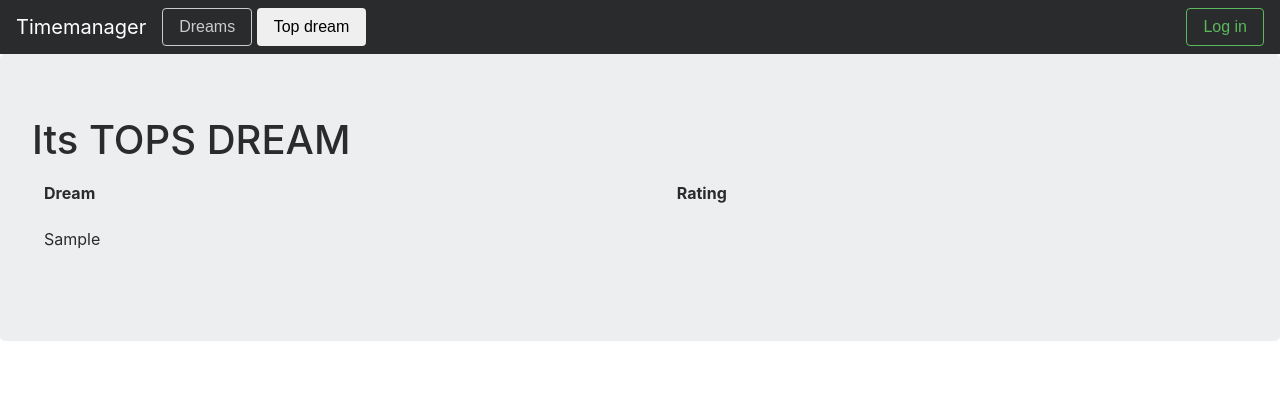
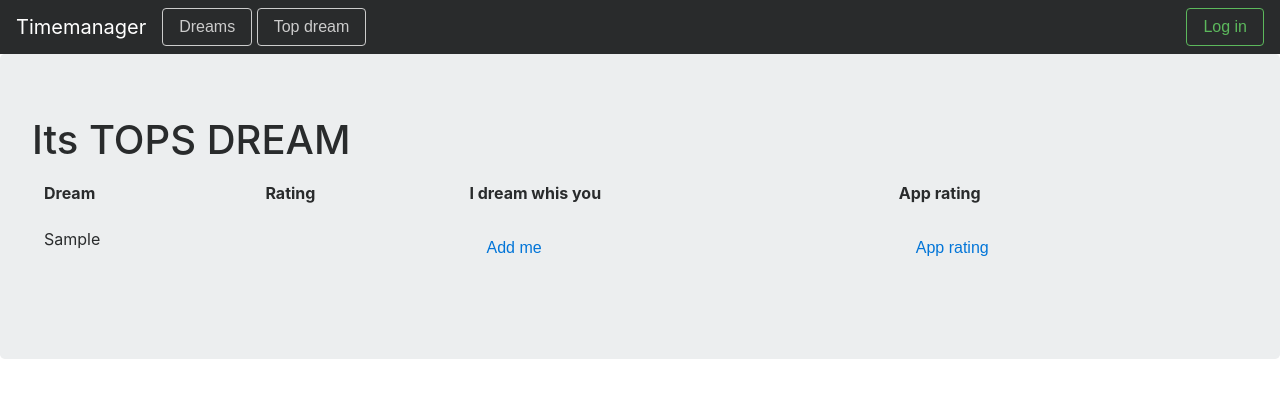
Before and after one commit to AdamovskiyAnatoliy/Timemanager, a Django app: page /top_dream/ in a window 1280 px wide. Shown: the top 398 px of the page. Run offline with Django 3.2, Linux system fonts and the light colour scheme; tables that the repository leaves empty hold one stand-in row (values such as "Sample post"); some libraries are stand-ins or nearby versions.

Commit message:
Fix dream list and app top dream

```diff
--- a/task/views.py
+++ b/task/views.py
@@ -81,7 +81,7 @@ def dreams_new(request):
     return render(request, 'dream/dream_edit.html', {'form' : form})
 
 def dreams_list(request):
-    dreams = Dream.objects.filter(complete_value=False, author=request.user)
+    dreams = Dream.objects.filter(author=request.user)
     return render(request, 'dream/dreams_list.html', {'dreams' : dreams})
 
 def dream_detail(request, pk):
--- a/templates/base.html
+++ b/templates/base.html
@@ -19,7 +19,7 @@
       <ul class="navbar-nav mr-auto">
         <li>
           <a href="{% url 'dreams_list' %}"><button type="button" class="btn btn-outline-secondary">Dreams</button></a>
-          <a href="{% url 'top_dream' %}"><button typ="button" class="btn btn-outsline-secondary">Top dream</button></a>
+          <a href="{% url 'top_dream' %}"><button typ="button" class="btn btn-outline-secondary">Top dream</button></a>
           <div class="dropdown-menu" aria-labelledby="dropdown01"></div>
         </li>
       </ul>
--- a/templates/dream/top_dream.html
+++ b/templates/dream/top_dream.html
@@ -9,6 +9,8 @@
       <tr>
         <th>Dream</th>
         <th>Rating</th>
+        <th>I dream whis you</th>
+        <th>App rating</th>
       </tr>
     </thead>
     <tbody>
@@ -16,6 +18,8 @@
         <tr>
           <td >{{ dream.my_dream }}</td>
           <td></td>
+          <td><button type="button" class="btn btn-link">Add me</button></td>
+          <td><button type="button" class="btn btn-link">App rating</button></td>
         </tr>
       {% endfor %}
     </tbody>
```
